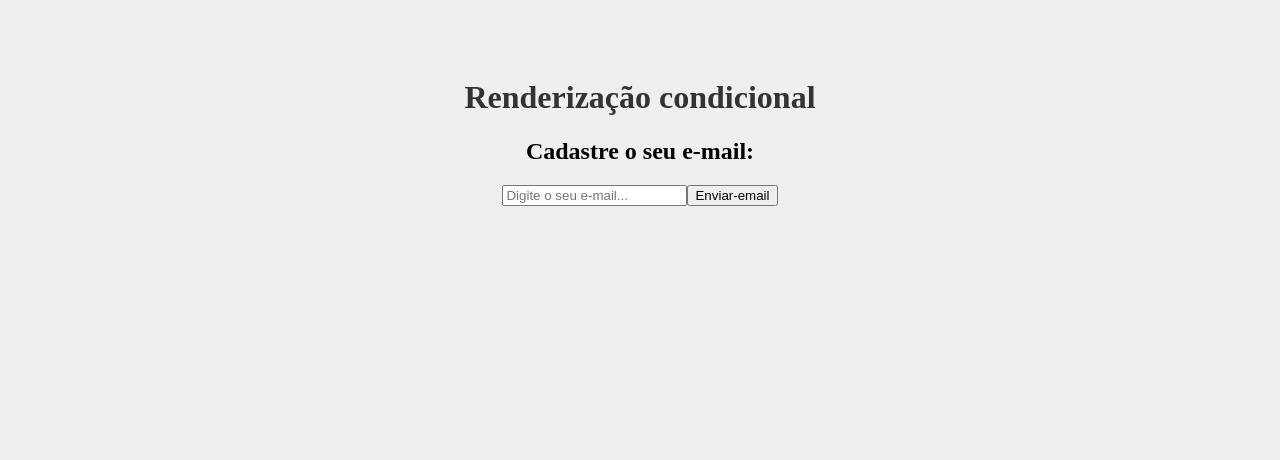
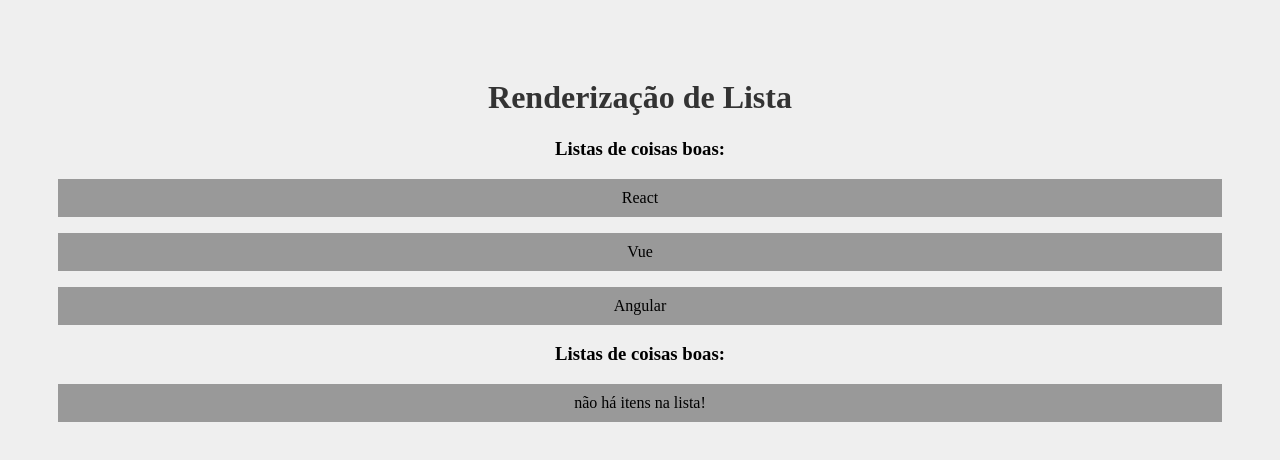
Before and after one commit to barbosaotavio/cost-manager, a React (Create React App) app: page / in a window 1280 px wide. Shown: the top 460 px of the page. Built offline with nearby package versions, Linux system fonts and the light colour scheme.

Commit message:
Renderização de listas

```diff
--- a/src/App.js
+++ b/src/App.js
@@ -1,16 +1,16 @@
 import './App.css'
-
-import Condicional from './components/Condicional'
-
+import OutraLista from './components/OutraLista'
 function App() {
+  const meusItens = ['React', 'Vue', 'Angular' ]
 
   return (
   <div className= 'App'>
-    <h1>Renderização condicional</h1>
-    <Condicional/>
+    <h1>Renderização de Lista</h1>
+    <OutraLista itens={meusItens}/>
+    <OutraLista itens={[]}/>
     </div>
 
   )
 }
 
-export default App;
+export default App
--- /dev/null
+++ b/src/components/OutraLista.js
@@ -0,0 +1,15 @@
+function OutraLista ({itens}) {
+    return(
+        <>
+        <h3>Listas de coisas boas:</h3>
+        {itens.length > 0 ? (
+        itens.map((item, index) => (
+             <p key={index}>{item}</p>
+        ))) : (
+            <p>não há itens na lista!</p>
+        )}
+        </>
+    )
+}
+
+export default OutraLista
```
